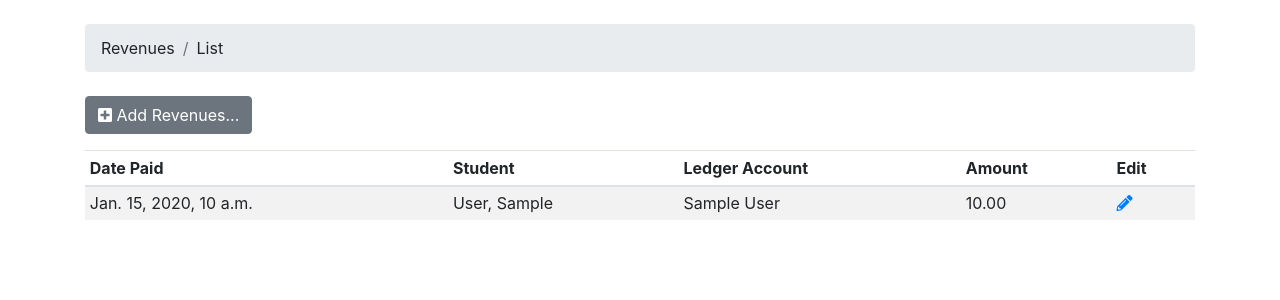
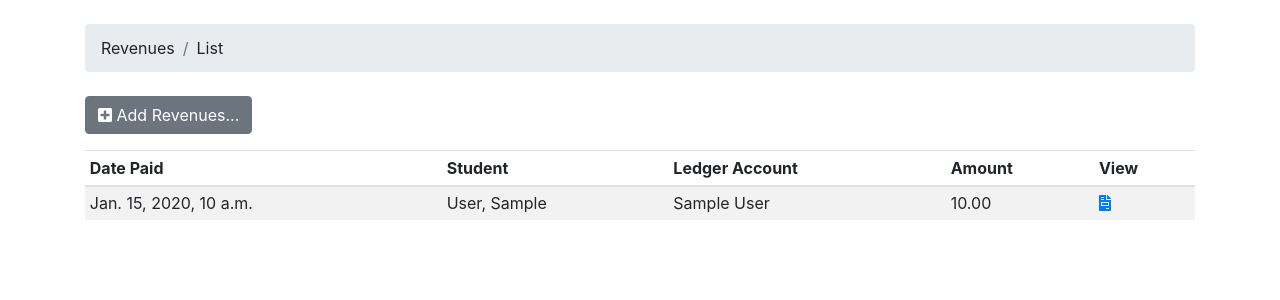
Before and after one commit to Frisesomorum/epobs, a Django app: page /finance/revenues/ in a window 1280 px wide. Shown: the part 56-356 px from the top of the page. Run offline with Django 3.2, Linux system fonts and the light colour scheme; a user stored in the database is signed in; tables that the repository leaves empty hold one stand-in row (values such as "Sample post"); parts of the project's set-up code (start-up, migrations or seed data) failed here and were passed over; some libraries are stand-ins or nearby versions; some web fonts are replaced.

Commit message:
Revenues: remove 'edit' view, add 'detail' view

```diff
--- a/epobs-django/epobs/urls.py
+++ b/epobs-django/epobs/urls.py
@@ -39,8 +39,8 @@ urlpatterns = [
     re_path(r'finance/budgets/(?P<pk>\d+)/$', termViews.editBudget.as_view(), name='edit_budget'),
 
     re_path(r'finance/revenues/add/$', revenueViews.add.as_view(), name='add_revenues'),
-    re_path(r'finance/revenues/edit/(?P<pk>\d+)/$', revenueViews.edit.as_view(), name='edit_revenue'),
     re_path(r'finance/revenues/$', revenueViews.list.as_view(), name='list_revenues'),
+    re_path(r'finance/revenues/view/(?P<pk>\d+)/$', revenueViews.detail.as_view(), name='view_revenue'),
 
     re_path(r'finance/expenses/add/$', expenseViews.add.as_view(), name='add_expenses'),
     re_path(r'finance/expenses/edit/(?P<pk>\d+)/$', expenseViews.edit.as_view(), name='edit_expense'),
--- a/epobs-django/finance/views/revenues.py
+++ b/epobs-django/finance/views/revenues.py
@@ -3,7 +3,8 @@ from django.shortcuts import render
 from django.http import HttpResponseRedirect
 from django.contrib.auth.mixins import PermissionRequiredMixin
 from django.views.generic.list import ListView
-from django.views.generic.edit import CreateView, UpdateView
+from django.views.generic.detail import DetailView
+from django.views.generic.edit import CreateView
 from epobs.views import DeletionFormMixin,SessionRecentsMixin
 from ..models import RevenueTransaction
 
@@ -11,6 +12,12 @@ class list(PermissionRequiredMixin, ListView):
     permission_required = 'finance.view_revenuetransaction'
     model = RevenueTransaction
     template_name = 'finance/revenues/list.html'
+
+class detail(PermissionRequiredMixin, DetailView):
+    permission_required = 'finance.view_revenuetransaction'
+    model = RevenueTransaction
+    template_name = 'finance/revenues/detail.html'
+    context_object_name = 'revenue'
 
 class add(PermissionRequiredMixin, SessionRecentsMixin, CreateView):
     permission_required = 'finance.add_revenuetransaction'
@@ -28,12 +35,3 @@ class add(PermissionRequiredMixin, SessionRecentsMixin, CreateView):
         transaction.save()
         self.add_object_to_session(transaction.pk)
         return HttpResponseRedirect(self.request.path_info)  # Return the user to this page with a fresh form
-
-
-class edit(PermissionRequiredMixin, DeletionFormMixin, UpdateView):
-    permission_required = 'finance.change_revenuetransaction'
-    model = RevenueTransaction
-    fields = ('ledger_account', 'amount_charged', 'paid', 'partial_amount_paid',
-        'student', 'notes')
-    template_name = 'finance/revenues/edit.html'
-    success_url = '/finance/revenues/'
--- a/epobs-django/templates/finance/expenses/list.html
+++ b/epobs-django/templates/finance/expenses/list.html
@@ -44,9 +44,9 @@
             {% endif %}
           </td>{% endif %}
           {% if perms.finance.approve_expensetransaction %}<td>
-            {% if expense.approval_status == 'S' %}{% if user != expense.submitted_by %}
+            {% if expense.approval_status == 'S' and if user != expense.submitted_by %}
               <a href="{% url 'approve_expense' expense.pk %}"><i class="fas fa-check-double"></i></a>
-            {% endif %}{% endif %}
+            {% endif %}
           </td>{% endif %}
         </tr>
       {% endfor %}
--- a/epobs-django/templates/finance/revenues/add.html
+++ b/epobs-django/templates/finance/revenues/add.html
@@ -26,7 +26,6 @@
           <th>Student</th>
           <th>Ledger Account</th>
           <th>Amount</th>
-          <th>Edit</th>
         </tr>
       </thead>
       <tbody>
@@ -35,7 +34,6 @@
             <td>{{ revenue.student }}</td>
             <td>{{ revenue.ledger_account }}</td>
             <td>{{ revenue.amount_charged }}</td>
-            <td><a href="{% url 'edit_revenue' revenue.pk %}"><i class="fas fa-pencil-alt"></i></a></td>
           </tr>
         {% endfor %}
       </tbody>
--- a/epobs-django/templates/finance/revenues/list.html
+++ b/epobs-django/templates/finance/revenues/list.html
@@ -23,7 +23,7 @@
         <th>Student</th>
         <th>Ledger Account</th>
         <th>Amount</th>
-        {% if perms.finance.change_revenuetransaction %}<th>Edit</th>{% endif %}
+        <th>View</th>
       </tr>
     </thead>
     <tbody>
@@ -33,7 +33,7 @@
           <td>{{ revenue.student }}</td>
           <td>{{ revenue.ledger_account }}</td>
           <td>{{ revenue.amount_charged }}</td>
-          {% if perms.finance.change_revenuetransaction %}<td><a href="{% url 'edit_revenue' revenue.pk %}"><i class="fas fa-pencil-alt"></i></a></td>{% endif %}
+          <td><a href="{% url 'view_revenue' revenue.pk %}"><i class="fas fa-file-invoice"></i></a></td>
         </tr>
       {% endfor %}
     </tbody>
```
Also changed, not shown: epobs-django/templates/finance/revenues/detail.html (added, +29 -0 lines).
